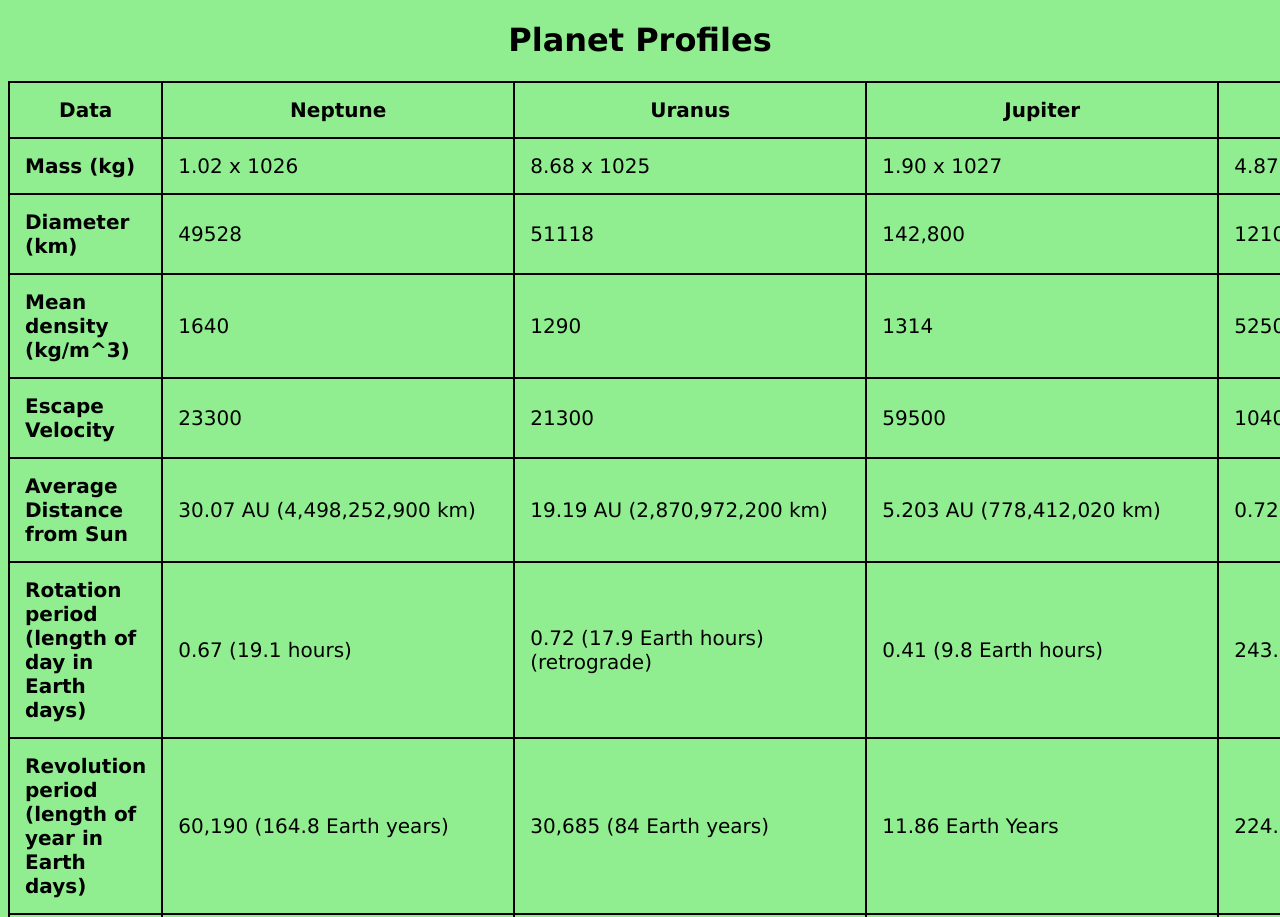
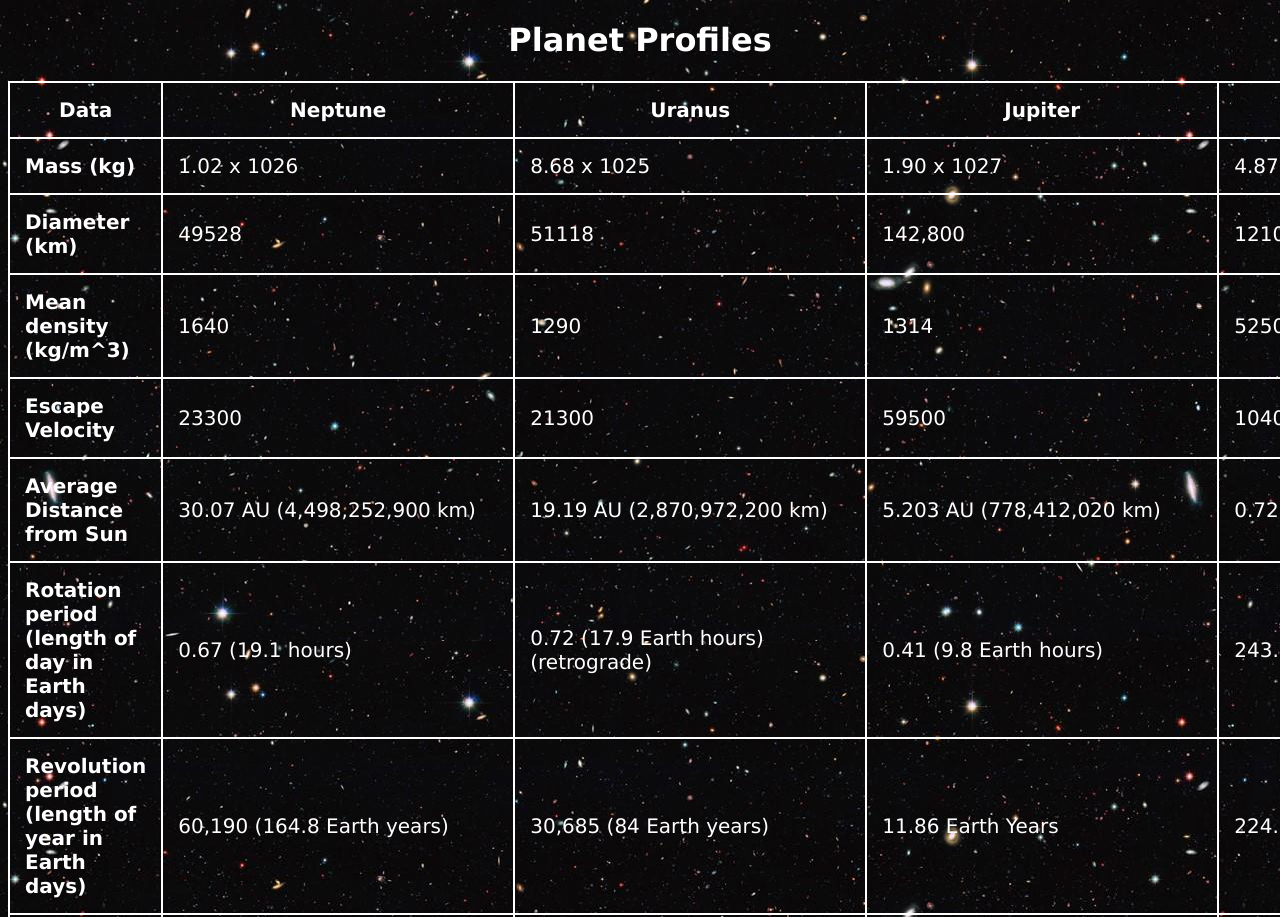
Before and after one commit to KevinBarreraIIT/lab5, a plain HTML site: page index.html in a window 1280 px wide. Shown: the top 917 px of the page. Drawn offline with Linux system fonts and the light colour scheme.

Commit message:
added a new image and changed the background of the website

```diff
--- a/stylesheet.css
+++ b/stylesheet.css
@@ -1,18 +1,20 @@
 table, th, td {
-    border: 2px solid black;
+    border: 2px solid white;
     border-collapse: collapse;
   }
 th, td {
     padding: 15px;
     font-size: 20px;
+    color: white;
     font-family: 'Lucida Sans', 'Lucida Sans Regular', 'Lucida Grande', 'Lucida Sans Unicode', Geneva, Verdana, sans-serif
   }
 
 body {
-    background-color: lightgreen;
+    background-image: url(../lab5/images/space.jpg)
  }
 
  #title {
+    color: white;
     text-align: center;
     font-family: 'Lucida Sans', 'Lucida Sans Regular', 'Lucida Grande', 'Lucida Sans Unicode', Geneva, Verdana, sans-serif;
  }
```
Also changed, not shown: images/space.jpg (added).
